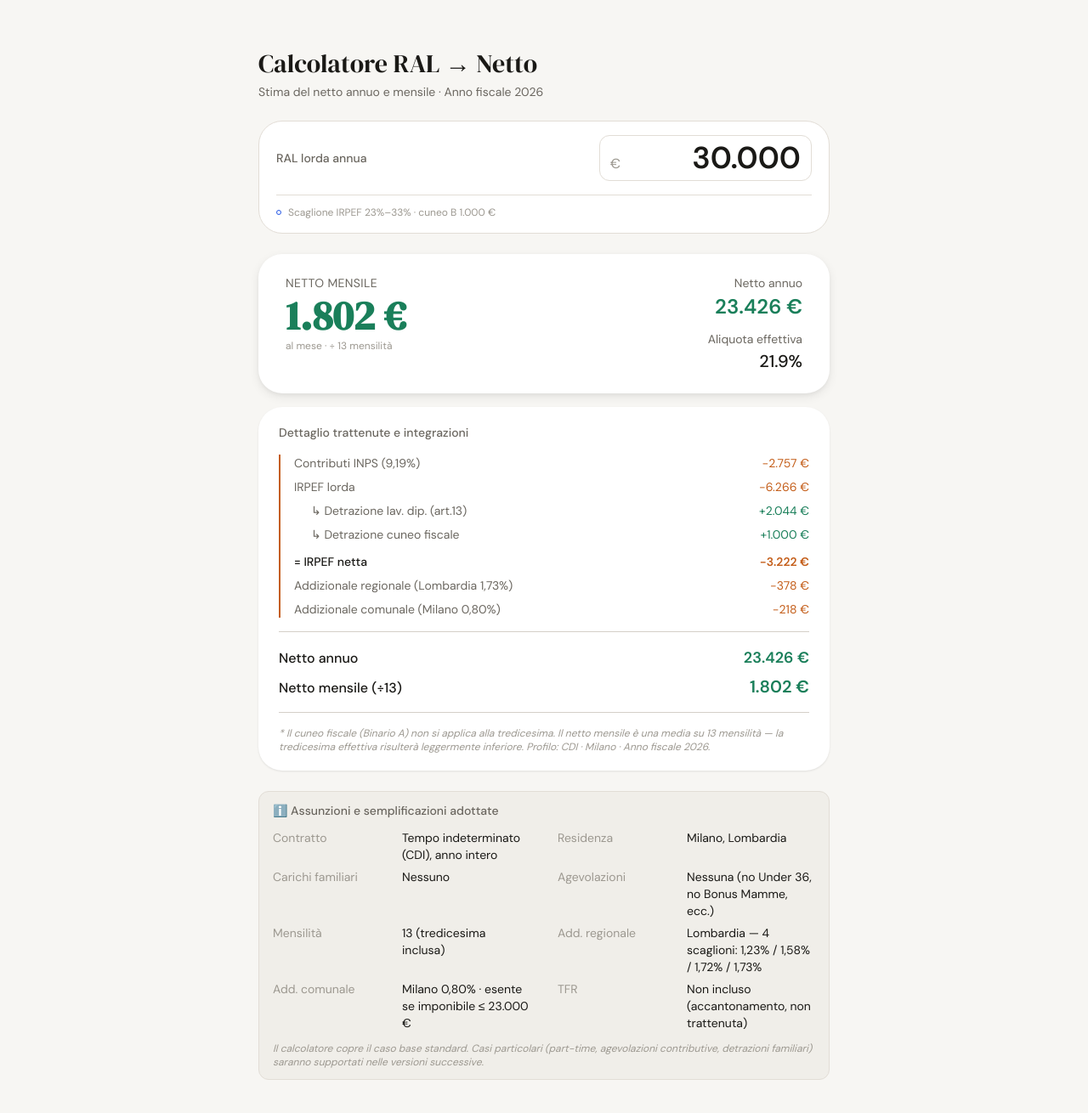
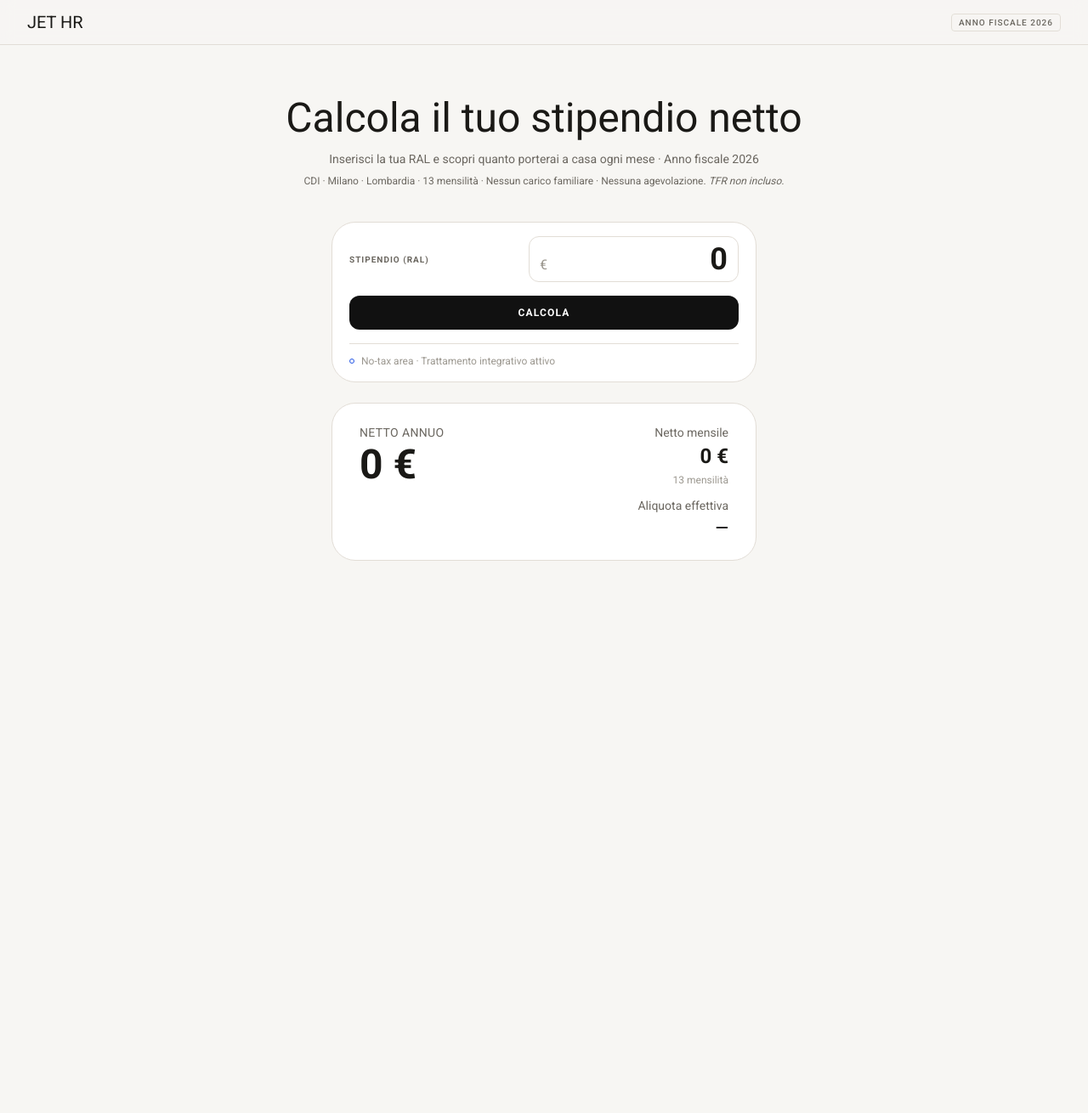
Before and after one commit to francescocori/calcolatore-stipendio, a Next.js app: page / in a window 1280 px wide. Shown: the top 1310 px of the page at 85% size. After the commit the page ends 800 px from the top, so only its background shows below. Built offline with nearby package versions, Linux system fonts and the light colour scheme.

Commit message:
improved ui inteface

```diff
--- a/app/globals.css
+++ b/app/globals.css
@@ -51,42 +51,6 @@
   animation: row-fade-in 200ms ease-out both;
 }
 
-/* ── Range slider ── */
-input[type="range"] {
-  -webkit-appearance: none;
-  appearance: none;
-  height: 4px;
-  border-radius: 2px;
-  background: var(--color-border);
-  outline: none;
-  cursor: pointer;
-  width: 100%;
-}
-
-input[type="range"]::-webkit-slider-thumb {
-  -webkit-appearance: none;
-  width: 18px;
-  height: 18px;
-  border-radius: 50%;
-  background: var(--color-accent);
-  cursor: pointer;
-  border: 2px solid white;
-  box-shadow: 0 1px 4px rgba(0, 0, 0, 0.2);
-  transition: transform 150ms ease;
-}
-
-input[type="range"]::-webkit-slider-thumb:hover {
-  transform: scale(1.15);
-}
-
-input[type="range"]::-moz-range-thumb {
-  width: 18px;
-  height: 18px;
-  border-radius: 50%;
-  background: var(--color-accent);
-  cursor: pointer;
-  border: 2px solid white;
-}
 
 /* ── Accessibility: respect reduced motion ── */
 @media (prefers-reduced-motion: reduce) {
--- a/app/layout.tsx
+++ b/app/layout.tsx
@@ -22,7 +22,7 @@ export default function RootLayout({
           crossOrigin="anonymous"
         />
         <link
-          href="https://fonts.googleapis.com/css2?family=DM+Sans:wght@300;400;500;600&family=DM+Serif+Display&display=swap"
+          href="https://fonts.googleapis.com/css2?family=Roboto:wght@300;400;500;700&display=swap"
           rel="stylesheet"
         />
       </head>
--- a/app/page.tsx
+++ b/app/page.tsx
@@ -2,44 +2,70 @@
 
 import { useState } from "react";
 import RalInput from "@/components/RalInput";
-import AssunzioniBox from "@/components/AssunzioniBox";
 import ResultsPanel from "@/components/ResultsPanel";
 import { calcolaStipendio, type CalcoloResult } from "@/lib/calculator";
 
-const DEFAULT_RAL = 30_000;
-
 export default function Home() {
-  const [ral, setRal] = useState(DEFAULT_RAL);
-  const [result, setResult] = useState<CalcoloResult>(
-    calcolaStipendio(DEFAULT_RAL),
+  const [ral, setRal] = useState(0);
+  const [result, setResult] = useState<CalcoloResult>(() =>
+    calcolaStipendio(0),
   );
 
   function handleRalChange(val: number) {
     setRal(val);
-    if (val >= 1_000) setResult(calcolaStipendio(val));
+  }
+
+  function handleConfirm() {
+    setResult(calcolaStipendio(ral));
   }
 
   return (
-    <main className="min-h-screen bg-bg py-10 sm:py-14 px-4">
-      <div className="max-w-2xl mx-auto flex flex-col gap-5 sm:gap-6">
-        {/* Header */}
-        <div>
-          <h1 className="font-display text-2xl sm:text-3xl text-text-primary leading-tight">
-            Calcolatore RAL → Netto
+    <div className="min-h-screen bg-bg flex flex-col">
+      {/* Sticky header */}
+      <header className="sticky top-0 z-10 bg-bg/90 backdrop-blur border-b border-border px-5 sm:px-8 py-3 flex items-center justify-between">
+        <span className="font-display text-xl text-text-primary">JET HR</span>
+        <span className="text-[10px] font-medium text-text-secondary border border-border rounded px-2 py-0.5 uppercase tracking-widest">
+          Anno fiscale 2026
+        </span>
+      </header>
+
+      {/* Main content */}
+      <main className="flex-1 py-10 sm:py-14 px-4 sm:px-6">
+        <div className="max-w-5xl mx-auto">
+          {/* Title */}
+          <div className="mb-8 sm:mb-10 flex flex-col text-center">
+            <h1 className="font-display text-3xl sm:text-5xl text-text-primary leading-tight">
+              Calcola il tuo stipendio netto
             </h1>
-          <p className="text-sm text-text-secondary mt-1">
-            Stima del netto annuo e mensile · Anno fiscale 2026
+            <p className="text-sm text-text-secondary mt-2">
+              Inserisci la tua RAL e scopri quanto porterai a casa ogni mese ·
+              Anno fiscale 2026
+            </p>
+            <p className="text-xs text-text-secondary mt-2">
+              CDI · Milano · Lombardia · 13 mensilità · Nessun carico familiare
+              · Nessuna agevolazione.{" "}
+              <span className="italic">TFR non incluso.</span>
             </p>
           </div>
 
-        {/* Input */}
-        <RalInput value={ral} onChange={handleRalChange} />
+          <div className="flex flex-col lg:grid lg:grid-cols-1  gap-6 max-w-[500px] mx-auto">
+            {/* Left column — input */}
+            <div className="flex flex-col gap-4">
+              <RalInput
+                value={ral}
+                onChange={handleRalChange}
+                onConfirm={handleConfirm}
+              />
+              {/* <AssunzioniBox /> */}
+            </div>
 
-        {/* Results */}
+            {/* Right column — results */}
+            <div>
               <ResultsPanel result={result} />
-        {/* Assumptions */}
-        <AssunzioniBox />
+            </div>
+          </div>
         </div>
       </main>
+    </div>
   );
 }
--- a/components/AssunzioniBox.tsx
+++ /dev/null
@@ -1,38 +0,0 @@
-const ASSUNZIONI = [
-  { voce: "Contratto", assunzione: "Tempo indeterminato (CDI), anno intero" },
-  { voce: "Residenza", assunzione: "Milano, Lombardia" },
-  { voce: "Carichi familiari", assunzione: "Nessuno" },
-  {
-    voce: "Agevolazioni",
-    assunzione: "Nessuna (no Under 36, no Bonus Mamme, ecc.)",
-  },
-  { voce: "Mensilità", assunzione: "13 (tredicesima inclusa)" },
-  { voce: "Add. regionale", assunzione: "Lombardia — 4 scaglioni: 1,23% / 1,58% / 1,72% / 1,73%" },
-  { voce: "Add. comunale", assunzione: "Milano 0,80% · esente se imponibile ≤ 23.000 €" },
-  { voce: "TFR", assunzione: "Non incluso (accantonamento, non trattenuta)" },
-];
-
-export default function AssunzioniBox() {
-  return (
-    <div className="bg-surface-alt border border-border rounded-md px-4 py-3">
-      <p className="text-sm font-medium text-text-secondary mb-3">
-        ℹ️ Assunzioni e semplificazioni adottate
-      </p>
-
-      <div className="grid grid-cols-1 sm:grid-cols-2 gap-x-8 gap-y-1.5">
-        {ASSUNZIONI.map(({ voce, assunzione }) => (
-          <div key={voce} className="flex gap-2 text-sm">
-            <span className="text-text-tertiary shrink-0 w-36">{voce}</span>
-            <span className="text-text-primary">{assunzione}</span>
-          </div>
-        ))}
-      </div>
-
-      <p className="text-xs text-text-tertiary italic mt-3">
-        Il calcolatore copre il caso base standard. Casi particolari (part-time,
-        agevolazioni contributive, detrazioni familiari) saranno supportati nelle
-        versioni successive.
-      </p>
-    </div>
-  );
-}
--- a/components/RalInput.tsx
+++ b/components/RalInput.tsx
@@ -16,11 +16,13 @@ const INPUT_MIN = 0;
 const INPUT_MAX = 500_000;
 
 function getTierLabel(ral: number): string {
-  if (ral <= DET_LIMIT_1)         return "No-tax area · Trattamento integrativo attivo";
-  if (ral <= CUNEO_A_MAX)         return "Cuneo fiscale A · bonus esente da IRPEF attivo";
+  if (ral <= DET_LIMIT_1) return "No-tax area · Trattamento integrativo attivo";
+  if (ral <= CUNEO_A_MAX)
+    return "Cuneo fiscale A · bonus esente da IRPEF attivo";
   if (ral <= IRPEF_BRACKET_1_LIMIT) return "Scaglione IRPEF 23%";
-  if (ral <= CUNEO_B_FLAT_LIMIT)  return "Scaglione IRPEF 23%–33% · cuneo B 1.000 €";
-  if (ral <= CUNEO_B_MAX)         return "Scaglione IRPEF 33% · cuneo B in riduzione";
+  if (ral <= CUNEO_B_FLAT_LIMIT)
+    return "Scaglione IRPEF 23%–33% · cuneo B 1.000 €";
+  if (ral <= CUNEO_B_MAX) return "Scaglione IRPEF 33% · cuneo B in riduzione";
   if (ral <= IRPEF_BRACKET_2_LIMIT) return "Scaglione IRPEF 33%";
   return "Scaglione IRPEF 43%";
 }
@@ -28,16 +30,19 @@ function getTierLabel(ral: number): string {
 interface RalInputProps {
   value: number;
   onChange: (val: number) => void;
+  onConfirm: () => void;
 }
 
-export default function RalInput({ value, onChange }: RalInputProps) {
+export default function RalInput({
+  value,
+  onChange,
+  onConfirm,
+}: RalInputProps) {
   // null = show formatted; string = user is actively typing
   const [rawText, setRawText] = useState<string | null>(null);
 
   const displayValue =
-    rawText !== null
-      ? rawText
-      : value.toLocaleString("it-IT");
+    rawText !== null ? rawText : value.toLocaleString("it-IT");
 
   function handleFocus() {
     setRawText(String(value));
@@ -62,9 +67,9 @@ export default function RalInput({ value, onChange }: RalInputProps) {
       <div className="flex flex-wrap items-center justify-between gap-3">
         <label
           htmlFor="ral-input"
-          className="text-sm font-medium text-text-secondary"
+          className="text-[10px] font-semibold text-text-secondary uppercase tracking-widest"
         >
-          RAL lorda annua
+          Stipendio (RAL)
         </label>
         <div className="flex items-baseline gap-1 border border-border rounded-md px-3 py-1.5 focus-within:border-accent transition-colors">
           <span className="text-text-tertiary text-base">€</span>
@@ -77,10 +82,20 @@ export default function RalInput({ value, onChange }: RalInputProps) {
             onFocus={handleFocus}
             onBlur={handleBlur}
             onChange={handleInputChange}
+            onKeyDown={(e) => e.key === "Enter" && onConfirm()}
             className="text-right text-3xl sm:text-4xl font-semibold text-text-primary bg-transparent outline-none tabular-nums w-40 sm:w-52"
           />
         </div>
       </div>
+
+      {/* CTA */}
+      <button
+        type="button"
+        onClick={onConfirm}
+        className="w-full bg-[#111111] text-white rounded-md py-3 text-xs font-semibold hover:bg-[#333333] transition-colors tracking-widest uppercase"
+      >
+        Calcola
+      </button>
 
       {/* Info strip */}
       <div className="flex items-center gap-2 text-xs text-text-tertiary border-t border-border pt-3">
--- a/components/ResultsPanel.tsx
+++ b/components/ResultsPanel.tsx
@@ -155,39 +155,38 @@ export default function ResultsPanel({ result }: ResultsPanelProps) {
   return (
     <div className="flex flex-col gap-4">
       {/* ── Section 1: Hero summary ── */}
-      <div className="bg-surface rounded-xl shadow-md px-5 py-5 sm:px-8 sm:py-6">
+      <div className="bg-surface border border-border rounded-xl px-5 py-5 sm:px-8 sm:py-6">
         <div className="flex flex-col sm:flex-row sm:items-start sm:justify-between gap-4 sm:gap-6">
-          {/* Monthly net — primary */}
+          {/* Annual + effective rate */}
           <div>
             <p className="text-xs sm:text-sm text-text-secondary uppercase tracking-wide">
-              Netto mensile
+              Netto annuo
             </p>
-            <p className="font-display text-4xl sm:text-5xl font-semibold text-positive mt-1 tabular-nums">
-              {fmt(displayMensile)}
-            </p>
-            <p className="text-xs text-text-tertiary mt-1">
-              al mese · ÷ 13 mensilità
+            <p className="font-display text-4xl sm:text-5xl font-semibold text-text-primary mt-1 tabular-nums">
+              {fmt(displayAnnuo)}
             </p>
           </div>
 
-          {/* Annual + effective rate */}
+          {/* Monthly net — primary */}
           <div className="sm:text-right">
-            <p className="text-sm text-text-secondary">Netto annuo</p>
-            <p className="text-2xl font-semibold text-positive mt-0.5 tabular-nums">
-              {fmt(displayAnnuo)}
+            <p className="text-sm text-text-secondary">Netto mensile</p>
+            <p className="text-2xl font-semibold text-text-primary mt-0.5 tabular-nums">
+              {fmt(displayMensile)}
             </p>
+            <p className="text-xs text-text-tertiary mt-1"> 13 mensilità</p>
             <p className="text-sm text-text-secondary mt-3">
               Aliquota effettiva
             </p>
             <p className="text-xl font-medium text-text-primary mt-0.5">
-              {aliquotaEffettiva.toFixed(1)}%
+              {isNaN(aliquotaEffettiva) ? "—" : `${aliquotaEffettiva.toFixed(1)}%`}
             </p>
           </div>
         </div>
       </div>
 
-      {/* ── Section 3: Detailed breakdown ── */}
-      <div className="bg-surface rounded-xl shadow-sm px-5 py-5 sm:px-6">
+      {/* ── Section 3: Detailed breakdown — only after first calculation ── */}
+      {ral > 0 && (
+        <div className="bg-surface border border-border rounded-xl px-5 py-5 sm:px-6">
           <p className="text-sm font-medium text-text-secondary mb-4">
             Dettaglio trattenute e integrazioni
           </p>
@@ -216,7 +215,7 @@ export default function ResultsPanel({ result }: ResultsPanelProps) {
                 value={detrazioneArt13}
                 sign="+"
                 indent
-              colorClass="text-positive"
+                colorClass="text-text-primary"
               />
               {detrazioneCuneoB > 0 && (
                 <Row
@@ -225,7 +224,7 @@ export default function ResultsPanel({ result }: ResultsPanelProps) {
                   value={detrazioneCuneoB}
                   sign="+"
                   indent
-                colorClass="text-positive"
+                  colorClass="text-text-primary"
                 />
               )}
               <Row
@@ -257,14 +256,14 @@ export default function ResultsPanel({ result }: ResultsPanelProps) {
             {/* Group B — Integrazioni (conditional) */}
             {showIntegrazioni && (
               <>
-              <div className="border-l-2 border-positive pl-3 sm:pl-4 flex flex-col gap-2">
+                <div className="border-l-2 border-black pl-3 sm:pl-4 flex flex-col gap-2">
                   {bonusCuneoA > 0 && (
                     <Row
                       index={0}
                       label="Bonus cuneo fiscale"
                       value={bonusCuneoA}
                       sign="+"
-                    colorClass="text-positive"
+                      colorClass="text-text-primary"
                       tooltip="Somma esente da IRPEF e contributi per redditi ≤ 20.000 €"
                     />
                   )}
@@ -274,7 +273,7 @@ export default function ResultsPanel({ result }: ResultsPanelProps) {
                       label="Trattamento integrativo (DL 3/2020)"
                       value={trattamentoIntegrativo}
                       sign="+"
-                    colorClass="text-positive"
+                      colorClass="text-text-primary"
                       tooltip="Spetta quando le detrazioni superano l'IRPEF lorda"
                     />
                   )}
@@ -289,7 +288,7 @@ export default function ResultsPanel({ result }: ResultsPanelProps) {
                 <span className="font-medium text-base text-text-primary">
                   Netto annuo
                 </span>
-              <span className="text-positive font-semibold text-lg tabular-nums shrink-0">
+                <span className="text-text-primary font-semibold text-lg tabular-nums shrink-0">
                   {fmt(nettoAnnuo)}
                 </span>
               </div>
@@ -297,7 +296,7 @@ export default function ResultsPanel({ result }: ResultsPanelProps) {
                 <span className="font-medium text-base text-text-primary">
                   Netto mensile (÷13)
                 </span>
-              <span className="text-positive font-semibold text-xl tabular-nums shrink-0">
+                <span className="text-text-primary font-semibold text-xl tabular-nums shrink-0">
                   {fmt(nettoMensile)}
                 </span>
               </div>
@@ -306,12 +305,13 @@ export default function ResultsPanel({ result }: ResultsPanelProps) {
             {/* Footnote */}
             <p className="text-xs text-text-tertiary italic mt-4 pt-4 border-t border-separator">
               * Il cuneo fiscale (Binario A) non si applica alla tredicesima. Il
-            netto mensile è una media su 13 mensilità — la tredicesima effettiva
-            risulterà leggermente inferiore. Profilo: CDI · Milano · Anno
-            fiscale 2026.
+              netto mensile è una media su 13 mensilità — la tredicesima
+              effettiva risulterà leggermente inferiore. Profilo: CDI · Milano ·
+              Anno fiscale 2026.
             </p>
           </div>
         </div>
+      )}
     </div>
   );
 }
--- a/tailwind.config.ts
+++ b/tailwind.config.ts
@@ -25,8 +25,8 @@ const config: Config = {
         separator: "var(--color-separator)",
       },
       fontFamily: {
-        sans: ["DM Sans", "sans-serif"],
-        display: ["DM Serif Display", "serif"],
+        sans: ["Roboto", "sans-serif"],
+        display: ["Roboto", "sans-serif"],
       },
       borderRadius: {
         sm: "var(--radius-sm)",
```
Lines whose indentation alone changed are shown as unchanged.
